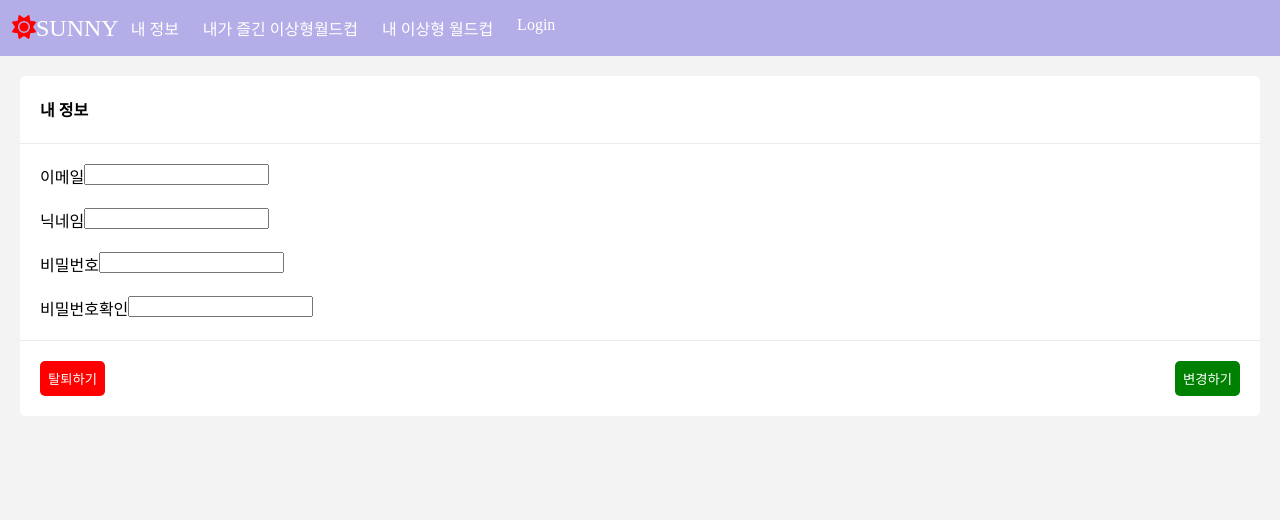
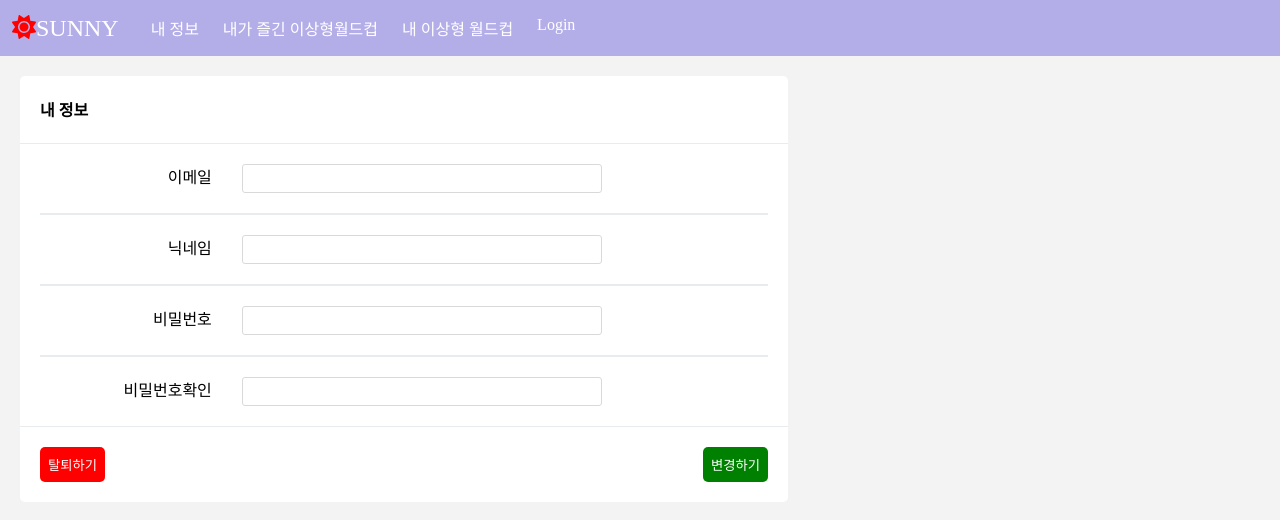
Before and after one commit to Taesun0727/idealWorldCup, a Next.js app: page /info in a window 1280 px wide. Shown: the top 520 px of the page. Built offline with nearby package versions, Linux system fonts and the light colour scheme.

Commit message:
기능추가: 내 정보 폼 생성

```diff
--- a/components/Navbar.js
+++ b/components/Navbar.js
@@ -21,6 +21,7 @@ const Nav = styled.div`
 const Navbar_logo = styled.div`
   font-size: 24px;
   color: red;
+  margin-right: 20px;
 `;
 
 const StyledLink = styled.a`
@@ -84,7 +85,7 @@ const Navbar = () => {
       <Navbar_menu On={ On }>
         <Menu><Link href='/info'><StyledLink>내 정보</StyledLink></Link></Menu>
         <Menu><Link href='/'><StyledLink>내가 즐긴 이상형월드컵</StyledLink></Link></Menu>
-        <Menu><Link href='/'><StyledLink>내 이상형 월드컵</StyledLink></Link></Menu>
+        <Menu><Link href='/myworldcup'><StyledLink>내 이상형 월드컵</StyledLink></Link></Menu>
         <Menu><Link href="/signin"><StyledLink>Login</StyledLink></Link></Menu>
       </Navbar_menu>
       <Tab href='#' onClick={ Toggle }><FontAwesomeIcon icon={faBars} /></Tab>
--- a/pages/info.js
+++ b/pages/info.js
@@ -31,6 +31,11 @@ const InfoForm = styled.div`
   overflow: hidden;
   height: auto;
   display: block;
+  width: 60%;
+  @media (max-width: 768px) {
+    width: 90%;
+    font-size: 15px;
+  }
 `;
 
 const InfoHead = styled.div`
@@ -39,21 +44,54 @@ const InfoHead = styled.div`
 `;
 
 const InfoBody = styled.div`
+  padding: 0px 20px;
   border-bottom: 1px solid #e9ecef;
+  @media (max-width: 768px) {
+    padding: 0px;
+    margin: 0px;
+  }
 `;
 
 const InfoTail = styled.div`
-margin: 20px;
+  margin: 20px;
+`;
+
+const StyleLabel = styled.label`
+  position: relative;
+  width: 30%;
+  padding-right: 30px;
+  text-align: end;
+  @media (max-width: 768px) {
+    text-align: start;
+    width: 90%;
+    margin-bottom: 10px;
+  }
+`;
+
+const StyleHr = styled.hr`
+  border: 0.5px solid #e9ecef;
 `;
 
 const InputWrap = styled.div`
   display: flex;
   margin: 20px;
   @media (max-width: 768px) {
+    margin: 20px;
     float: left;
     flex-direction: column;
     align-items: center;
-    width: 100%;
+    width: 95%;
+  }
+`;
+
+const StyleInput = styled.input`
+  border: 1px solid #d9d9d9;
+  border-radius: 3px;
+  height: 25px;
+  width: 70%;
+  @media (max-width: 768px) {
+    text-align: start;
+    width: 90%;
   }
 `;
 
@@ -66,27 +104,30 @@ const Info = () => {
         </InfoHead>
         <InfoBody>
           <InputWrap>
-            <label>이메일</label>
-            <div>
-            <input readOnly />
+            <StyleLabel>이메일</StyleLabel>
+            <div style={{width: '100%'}}>
+              <StyleInput readOnly />
             </div>
           </InputWrap>
+          <StyleHr/>
           <InputWrap>
-            <label>닉네임</label>
-            <div>
-            <input></input>
+            <StyleLabel>닉네임</StyleLabel>
+            <div style={{width: '100%'}}>
+              <StyleInput/>
             </div>
           </InputWrap>
+          <StyleHr/>
           <InputWrap>
-            <label>비밀번호</label>
-            <div>
-            <input></input>
+            <StyleLabel>비밀번호</StyleLabel>
+            <div style={{width: '100%'}}>
+              <StyleInput/>
             </div>
           </InputWrap>
+          <StyleHr/>
           <InputWrap>
-            <label>비밀번호확인</label>
-            <div>
-            <input></input>
+            <StyleLabel>비밀번호확인</StyleLabel>
+            <div style={{width: '100%'}}>
+              <StyleInput/>
             </div>
           </InputWrap>
         </InfoBody>
```
Also changed, not shown: pages/myworldcup.js (added, +16 -0 lines), 1 other file (tests, documents, lock files or other folders).
